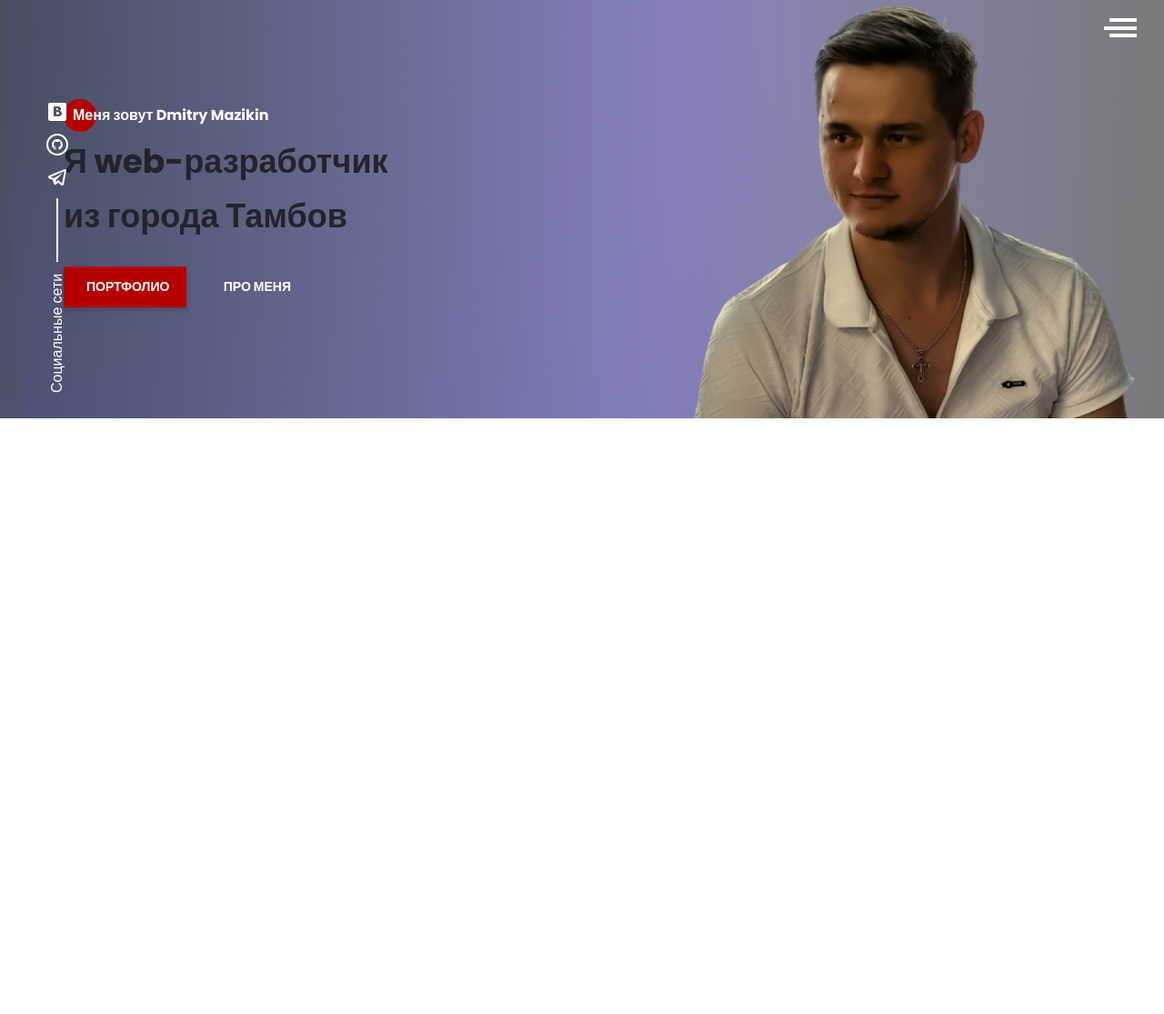
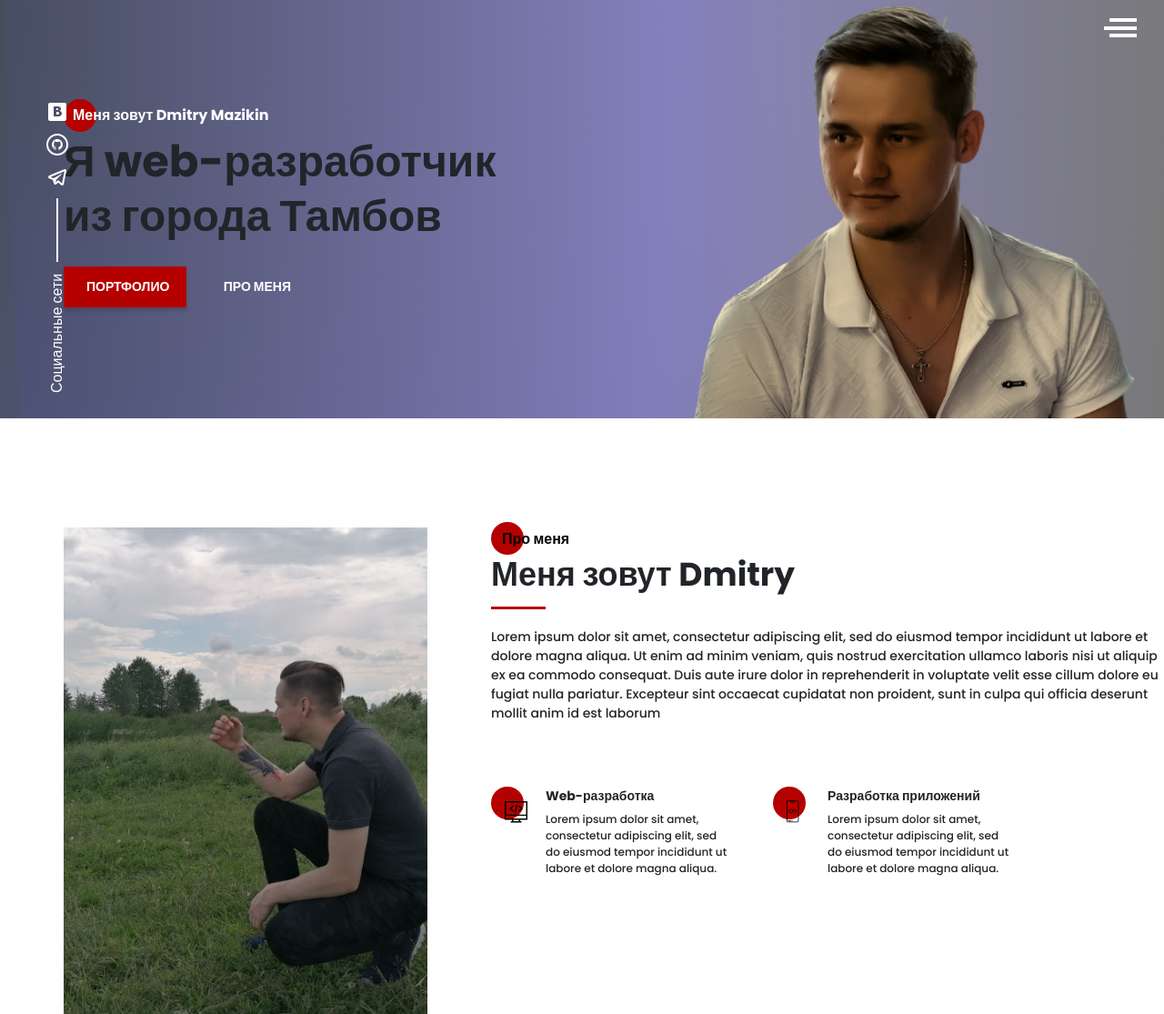
Before and after one commit to dmazikin/dmitry-mazikin, a PHP site: page / in a window 1280 px wide. Shown: the whole page at 91% size. Before the commit the page ends 460 px from the top, so only its background shows below. Run offline with PHP 8.4, Linux system fonts and the light colour scheme; style sheets or scripts are compiled from the project's sources.

Commit message:
add style block about

```diff
--- a/src/index.html
+++ b/src/index.html
@@ -148,6 +148,58 @@
         <!-- /.container -->
     </section>
     <!-- /.promo -->
+    <section class="about">
+        <div class="container">
+            <div class="about__grid">
+                <div class="about__img">
+                    <img src="img/photo.jpg" alt="мое фото">
+                </div>
+                <div class="about__header">
+                    <div class="title_fz16 about__subtitle">
+                        Про меня
+                    </div>
+                    <h2 class="title_fz36 about__title">
+                        Меня зовут Dmitry
+                    </h2>
+                    <div class="divider"></div>
+                    <div class="about__desc">
+                        Lorem ipsum dolor sit amet, consectetur adipiscing elit, sed do eiusmod tempor incididunt ut labore et dolore magna aliqua. Ut enim ad minim veniam, quis nostrud exercitation ullamco laboris nisi ut aliquip ex ea commodo consequat. Duis aute irure dolor
+                        in reprehenderit in voluptate velit esse cillum dolore eu fugiat nulla pariatur. Excepteur sint occaecat cupidatat non proident, sunt in culpa qui officia deserunt mollit anim id est laborum
+                    </div>
+                    <!-- /.about__descr -->
+                </div>
+                <!-- /.about__header -->
+                <div class="about__skills">
+                    <div class="about__skill">
+                        <div class="about__skill-circle">
+                            <img src="icons/about_me/web_development.svg" alt="web-разработка">
+                        </div>
+                        <div>
+                            <div class="title title_fz14">Web-разработка</div>
+                            <div class="about__skills-text">
+                                Lorem ipsum dolor sit amet, consectetur adipiscing elit, sed do eiusmod tempor incididunt ut labore et dolore magna aliqua.
+                            </div>
+                        </div>
+                    </div>
+                    <div class="about__skill">
+                        <div class="about__skill-circle">
+                            <img src="icons/about_me/mobile_dev.svg" alt="web-разработка">
+                        </div>
+                        <div>
+                            <div class="title title_fz14">Разработка приложений</div>
+                            <div class="about__skills-text">
+                                Lorem ipsum dolor sit amet, consectetur adipiscing elit, sed do eiusmod tempor incididunt ut labore et dolore magna aliqua.
+                            </div>
+                        </div>
+                    </div>
+                </div>
+                <!-- /.about__skills -->
+            </div>
+            <!-- /.about__grid -->
+        </div>
+        <!-- /.container -->
+    </section>
+    <!-- /.about -->
     <script src="js/script.js"></script>
 </body>
 
--- a/src/sass/blocks/_about.scss
+++ b/src/sass/blocks/_about.scss
@@ -0,0 +1,64 @@
+.about {
+    margin-top: 120px;
+    &__grid {
+        display: grid;
+        grid-template-columns: 400px 670px;
+        grid-template-rows: minmax(245px, auto) minmax(250px, auto);
+        grid-auto-rows: minmax(245px, auto);
+        column-gap: 70px;
+        row-gap: 40px;
+    }
+    &__img {
+        grid-row-start: 1;
+        grid-row-end: 3;
+        img {
+            width: 100%;
+            height: 100%;
+            object-fit: cover;
+        }
+    }
+    &__subtitle {
+        position: relative;
+        @include before_circle;
+        color: #000;
+        padding-left: 12px;
+        padding-top: 1px;
+    }
+    &__header {
+        .divider {
+            margin-top: 0;
+        }
+        grid-column-start: 2;
+        grid-column-end: 4;
+    }
+    &__desc {
+        margin-top: 20px;
+        font-size: 14px;
+        line-height: 21px;
+    }
+    &__skills {
+        display: grid;
+        grid-template: repeat(2, minmax(115px, 1fr)) / repeat(2, 260px);
+        grid-auto-rows: 1fr;
+        column-gap: 50px;
+        row-gap: 20px;
+        &-text {
+            font-size: 12px;
+            line-height: 18px;
+            margin-top: 6px;
+        }
+    }
+    &__skill {
+        display: grid;
+        grid-template-columns: 40px 200px;
+        column-gap: 20px;
+        &-circle {
+            position: relative;
+            padding: 15px 0 0 15px;
+            @include before_circle;
+            &:before {
+                top: 0;
+            }
+        }
+    }
+}
--- a/src/sass/blocks/_sidepanel.scss
+++ b/src/sass/blocks/_sidepanel.scss
@@ -1,5 +1,5 @@
 .sidepanel {
-  position: fixed;
+    position: absolute;
     top: 110px;
     display: flex;
     left: 50px;
@@ -19,7 +19,7 @@
         span {
             display: block;
             width: 150px;
-      transform: rotate(-90deg) translate(-30%,-260%);
+            transform: rotate(-90deg) translate(-30%, -260%);
             color: #fff;
         }
     }
--- a/src/sass/blocks/_title.scss
+++ b/src/sass/blocks/_title.scss
@@ -10,8 +10,13 @@
         color: #fff;
         font-size: 16px;
         line-height: 24px;
+        font-weight: 700;
     }
-  &_fz48px {
+    &_fz36 {
+        font-weight: 700;
+        font-size: 36px;
+    }
+    &_fz48 {
         width: 532px;
         font-weight: 700;
         font-size: 48px;
--- a/src/sass/style.scss
+++ b/src/sass/style.scss
@@ -13,6 +13,13 @@ body {
     margin: 0 auto;
 }
 
+.divider {
+    width: 60px;
+    height: 3px;
+    background-color: $main_color;
+    margin-top: 25px;
+}
+
 @import "blocks/promo";
 @import "blocks/title";
 @import "blocks/button";
```
Also changed, not shown: src/icons/about_me/design.svg (deleted), src/icons/about_me/mobile_dev.svg, src/icons/about_me/web_development.svg, src/img/photo.jpg (added). Lines whose indentation alone changed are shown as unchanged.
